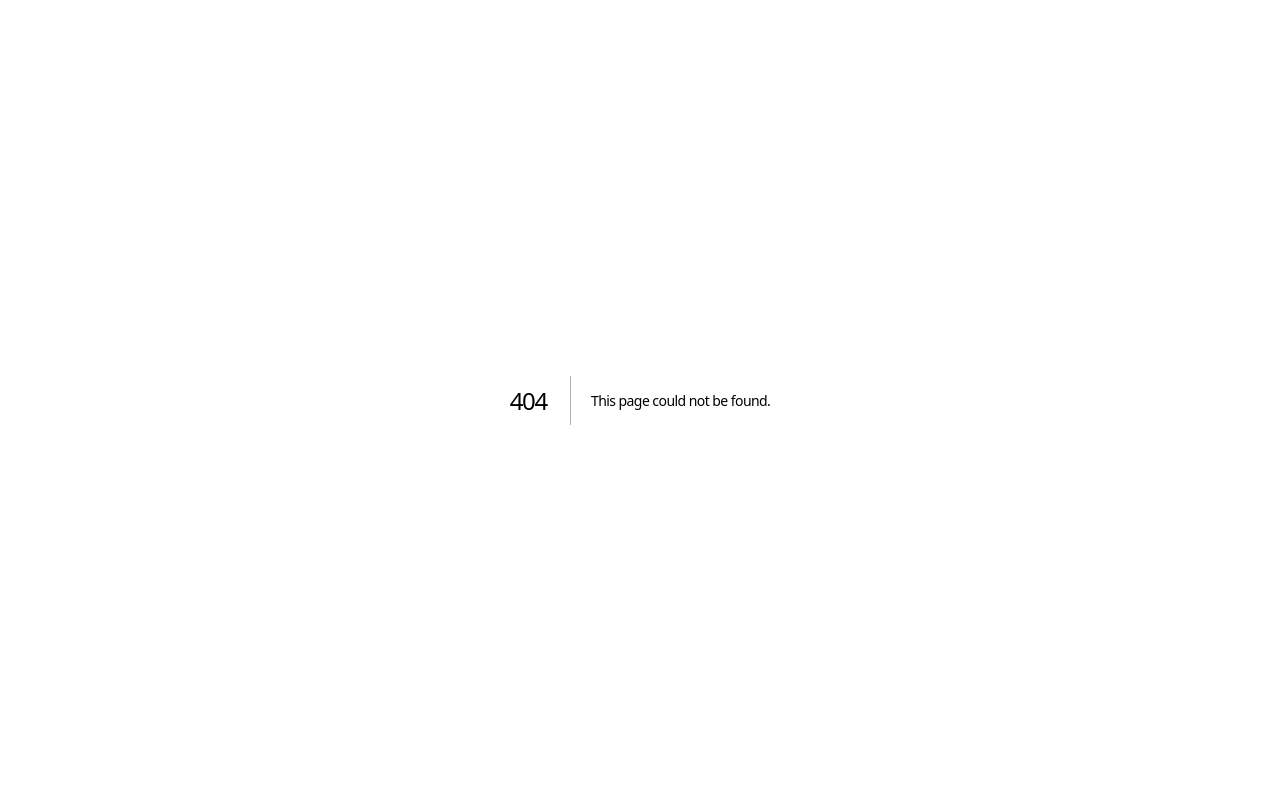
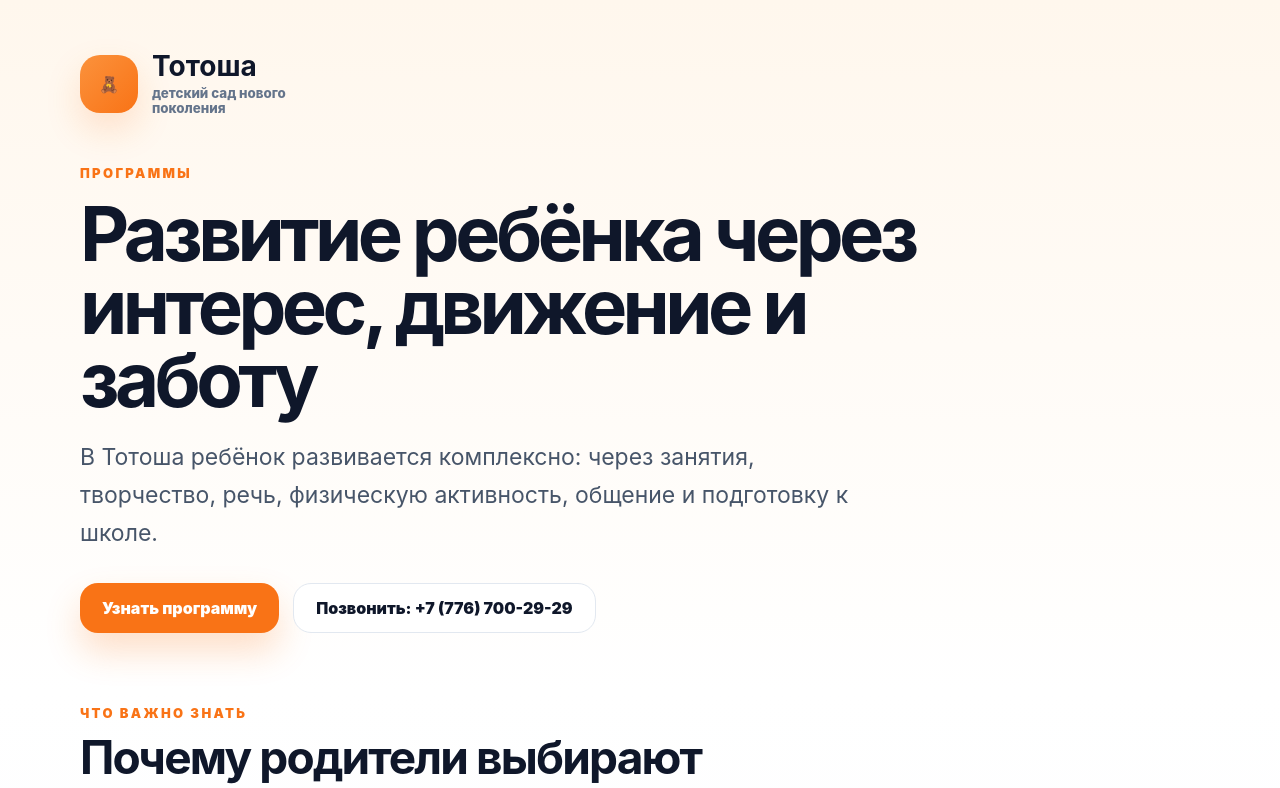
Before and after one commit to nexora-kz/totosha, a Next.js app: page /programs in a window 1280 px wide. Before the commit this address had no page. Shown: the top 788 px of the page. Built offline with nearby package versions, Linux system fonts and the light colour scheme.

Commit message:
TOTOSHA SEO: add programs page

```diff
--- /dev/null
+++ b/app/programs/page.tsx
@@ -0,0 +1,27 @@
+import type { Metadata } from 'next';
+import { SeoLanding } from '../../components/SeoLanding';
+
+export const metadata: Metadata = {
+  title: 'Программы и занятия в детском саду Тотоша',
+  description: 'Программы Тотоша: английский язык, логопед, вокал, хореография, таэквондо, подготовка к школе и гармоничное развитие ребёнка.',
+  alternates: { canonical: '/programs' },
+};
+
+export default function ProgramsSeoPage() {
+  return (
+    <SeoLanding
+      eyebrow="Программы"
+      title="Развитие ребёнка через интерес, движение и заботу"
+      description="В Тотоша ребёнок развивается комплексно: через занятия, творчество, речь, физическую активность, общение и подготовку к школе."
+      bullets={[
+        'Английский язык в игровой форме',
+        'Логопед и развитие речи',
+        'Вокал и хореография',
+        'Таэквондо и физическая активность',
+        'Подготовка к школе',
+        'Творческое и эмоциональное развитие',
+      ]}
+      cta="Узнать программу"
+    />
+  );
+}
```
